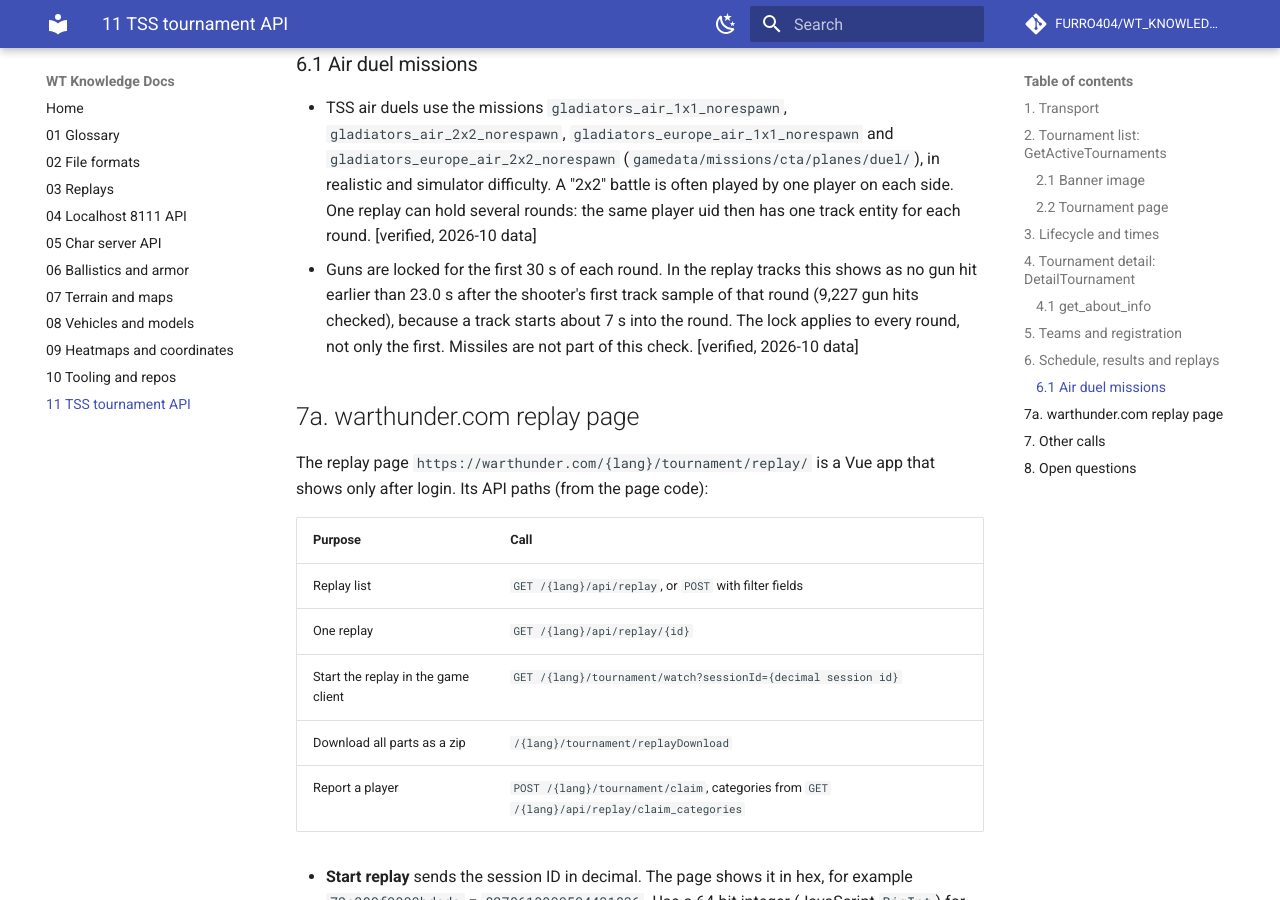
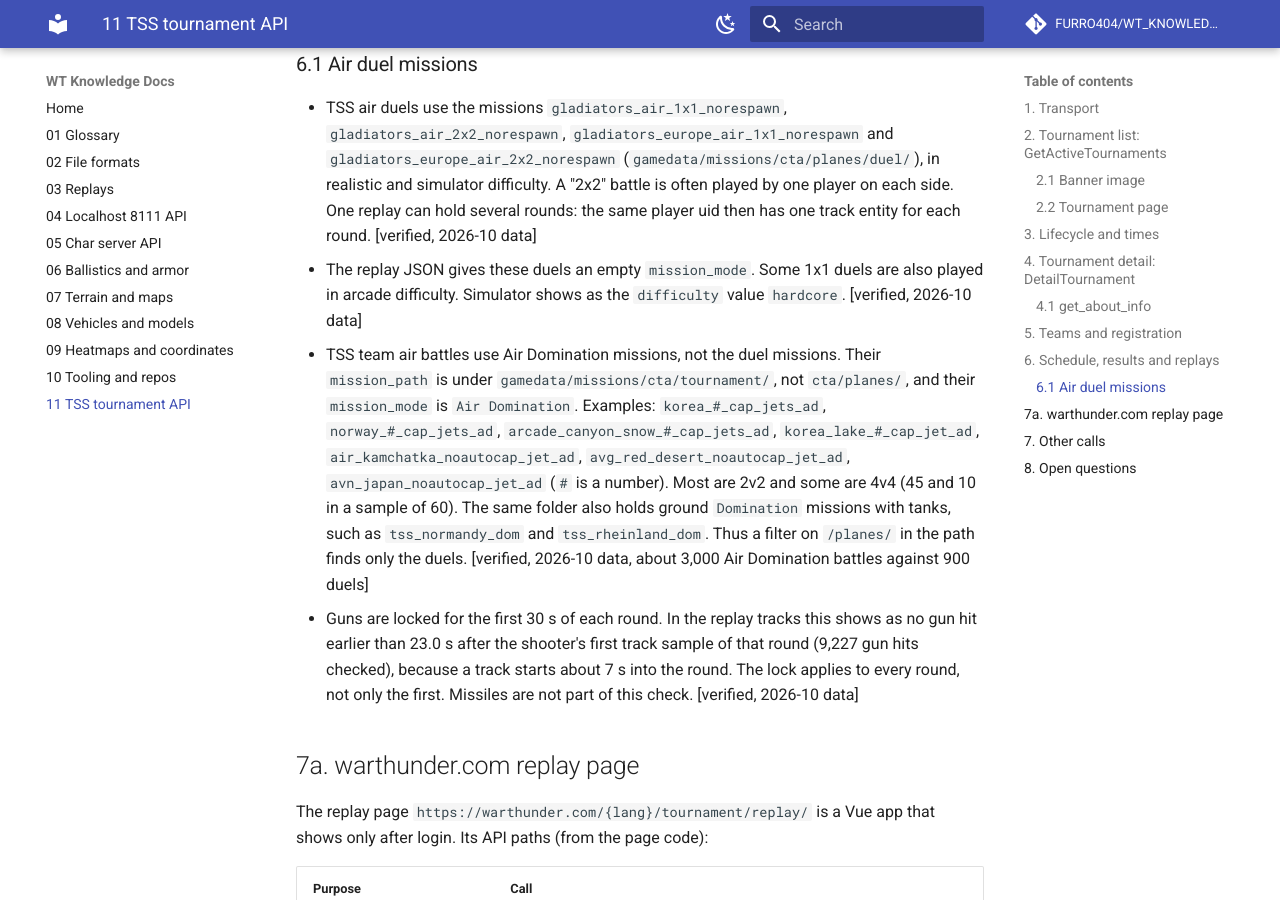
Before and after one commit to FURRO404/WT_KNOWLEDGE_DOCS, an MkDocs documentation site: the page built from docs/11-tss-tournament-api.md, in a window 1280 px wide and 900 px high, scrolled down 6180 px. Built offline with MkDocs 1.6.1 and Material for MkDocs 9.7.7, drawn with Linux system fonts in a browser that asks for light colours; comment, search, counter and statistics services are not loaded.

Commit message:
TSS Air Domination missions for team air battles

```diff
--- a/docs/11-tss-tournament-api.md
+++ b/docs/11-tss-tournament-api.md
@@ -262,6 +262,20 @@
   in realistic and simulator difficulty. A "2x2" battle is often played by one
   player on each side. One replay can hold several rounds: the same player uid
   then has one track entity for each round. [verified, 2026-10 data]
+- The replay JSON gives these duels an empty `mission_mode`. Some 1x1 duels
+  are also played in arcade difficulty. Simulator shows as the `difficulty`
+  value `hardcore`. [verified, 2026-10 data]
+- TSS team air battles use Air Domination missions, not the duel missions.
+  Their `mission_path` is under `gamedata/missions/cta/tournament/`, not
+  `cta/planes/`, and their `mission_mode` is `Air Domination`. Examples:
+  `korea_#_cap_jets_ad`, `norway_#_cap_jets_ad`, `arcade_canyon_snow_#_cap_jets_ad`,
+  `korea_lake_#_cap_jet_ad`, `air_kamchatka_noautocap_jet_ad`,
+  `avg_red_desert_noautocap_jet_ad`, `avn_japan_noautocap_jet_ad` (`#` is a
+  number). Most are 2v2 and some are 4v4 (45 and 10 in a sample of 60).
+  The same folder also holds ground `Domination` missions with tanks, such as
+  `tss_normandy_dom` and `tss_rheinland_dom`. Thus a filter on `/planes/` in
+  the path finds only the duels. [verified, 2026-10 data, about 3,000 Air
+  Domination battles against 900 duels]
 - Guns are locked for the first 30 s of each round. In the replay tracks this
   shows as no gun hit earlier than 23.0 s after the shooter's first track
   sample of that round (9,227 gun hits checked), because a track starts about
```
